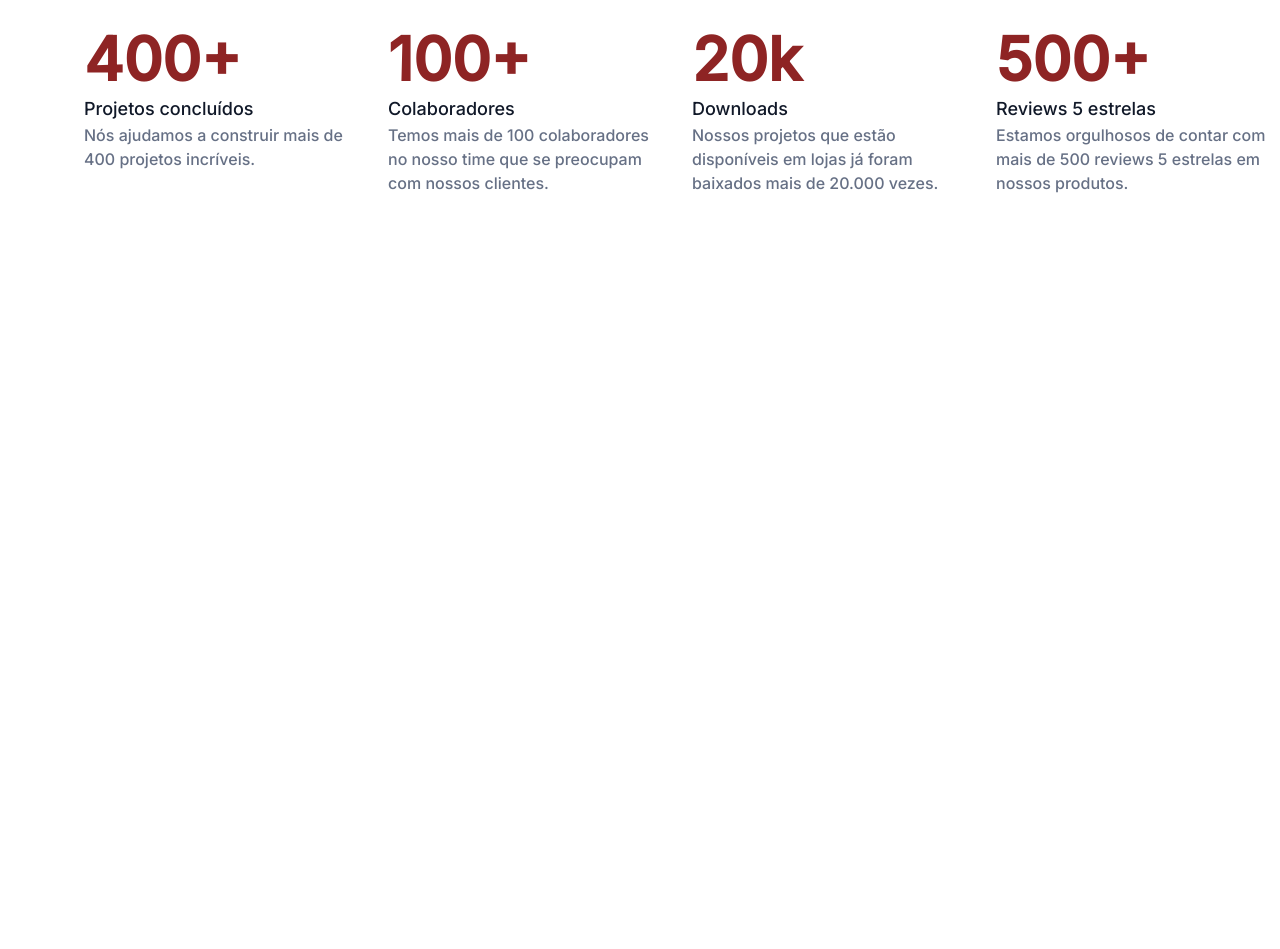
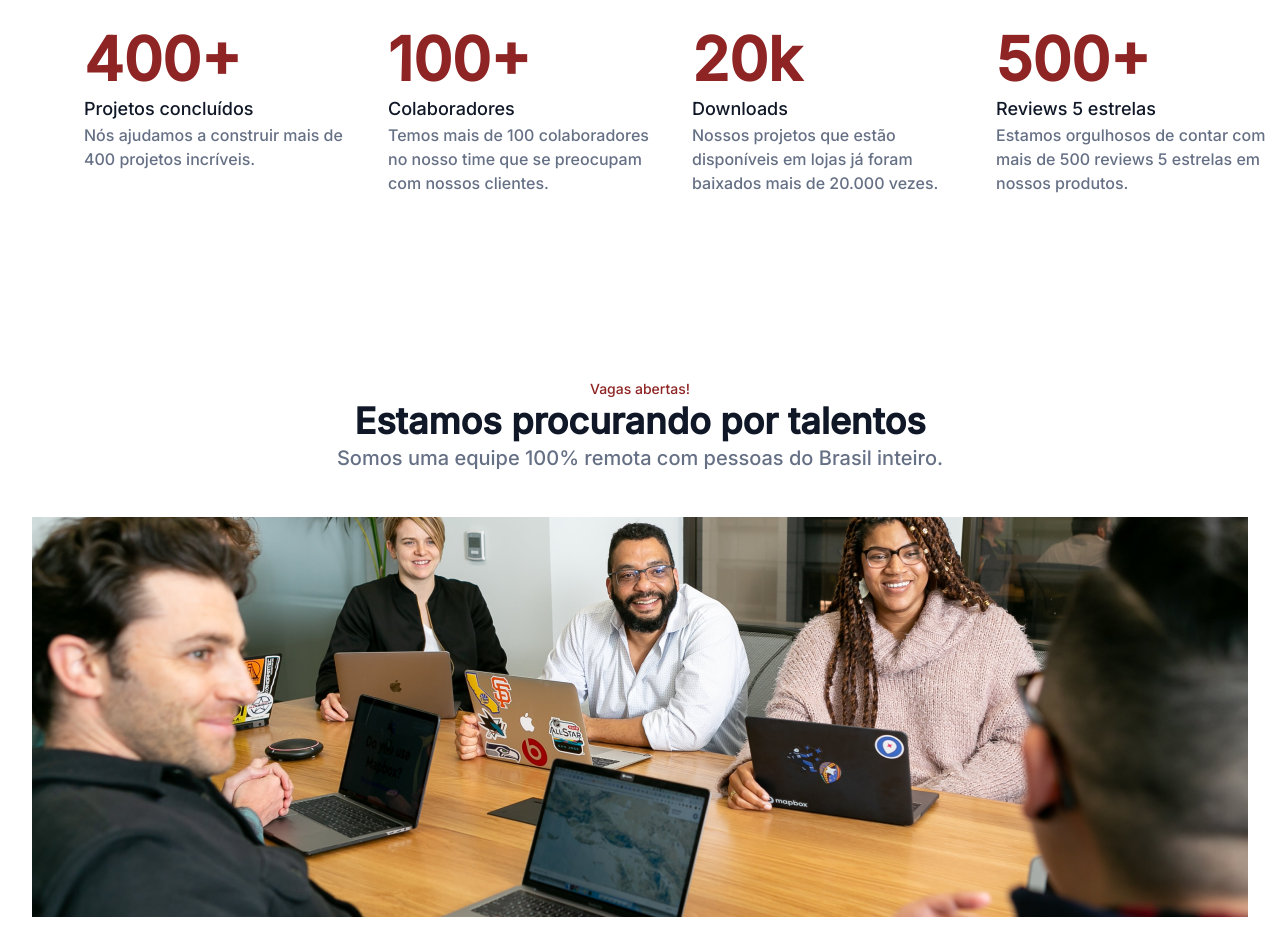
Before and after one commit to alexmengue/optimus-tech, a plain HTML site: page index.html in a window 1280 px wide. Shown: the part 524-1473 px from the top of the page. Before the commit the page ends 871 px from the top, so only its background shows below. Drawn offline with Linux system fonts and the light colour scheme.

Commit message:
finished open vacancies section

```diff
--- a/assets/css/style.css
+++ b/assets/css/style.css
@@ -147,3 +147,56 @@ body, * {
     line-height: 24px;
     color: #667085;
 }
+
+.openVacancies {
+    height: 602px;
+    display: flex;
+    flex-direction: column;
+    justify-content: center;
+    align-items: center;
+}
+
+.openVacancies div {
+    text-align: center;
+    height: 138px;
+    top: 96px;
+    left: 80px;
+    padding: 0 32px 0 32px;
+    gap: 32px;
+}
+
+.openVacancies span {
+    width: 125px;
+    height: 28px;
+    font-weight: 500;
+    font-size: 14px;
+    line-height: 20px;
+    border-radius: 16px;
+    padding: 4px 12px 4px 12px;
+    color: #8E2424;
+}
+
+.openVacancies h1 {
+    width: 768px;
+    height: 44px;
+    font-weight: 600;
+    font-size: 36px;
+    line-height: 44px;
+    color: #101828;
+}
+
+.openVacancies p {
+    width: 768px;
+    height: 30px;
+    font-weight: 400;
+    font-size: 20px;
+    line-height: 30px;
+    color: #667085;
+}
+
+.openVacancies img {
+    width: 1216px;
+    height: 400px;
+    top: 298px;
+    left: 112px;
+}
--- a/index.html
+++ b/index.html
@@ -69,5 +69,15 @@
                 <p>Estamos orgulhosos de contar com mais de 500 reviews 5 estrelas em nossos produtos.</p>
             </div>
         </section>
+
+        <section class="openVacancies">
+            <div>
+                <span>Vagas abertas!</span>
+                <h1>Estamos procurando por talentos</h1>
+                <p>Somos uma equipe 100% remota com pessoas do Brasil inteiro.</p>
+            </div>
+
+            <img src="assets/img/Talentos.png" alt="pessoas em volta de uma mesa usando notebookks" />
+        </section>
     </body>
 </html>
```
Also changed, not shown: assets/img/Talentos.png (added).
